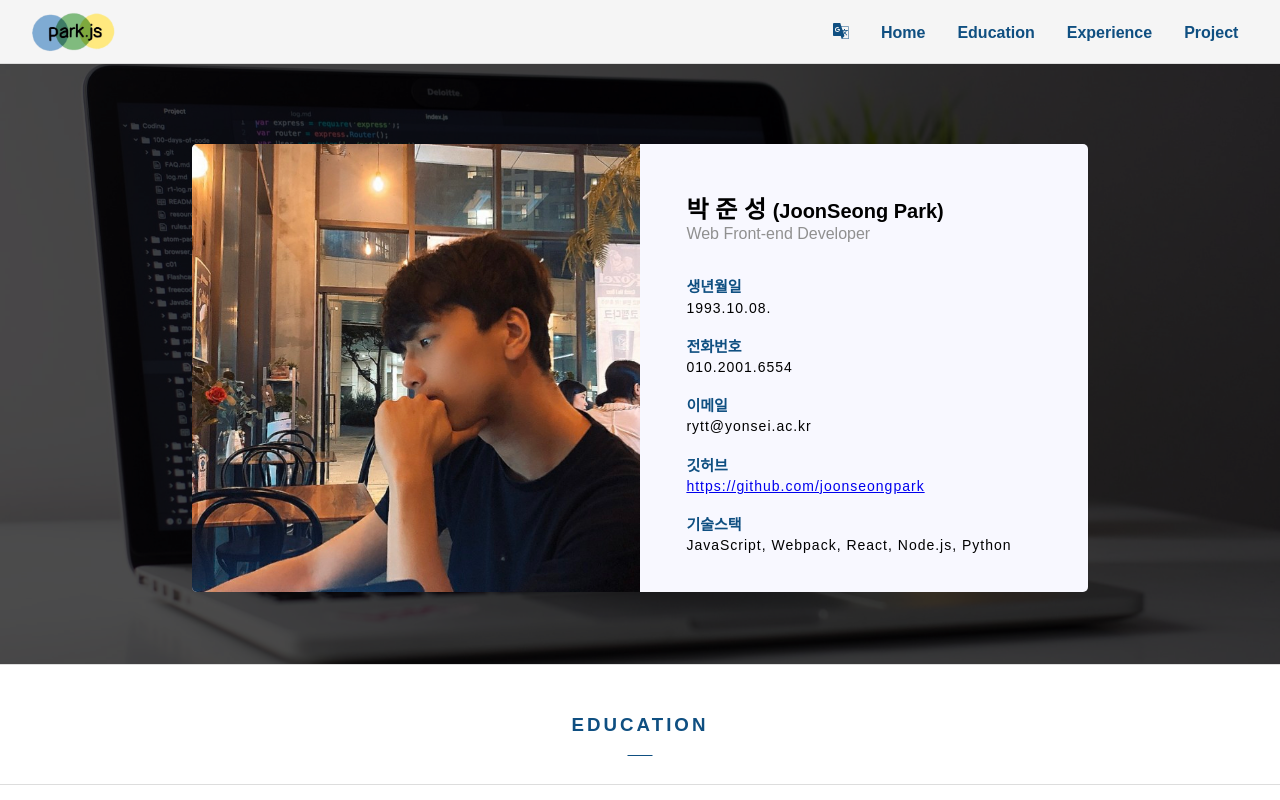
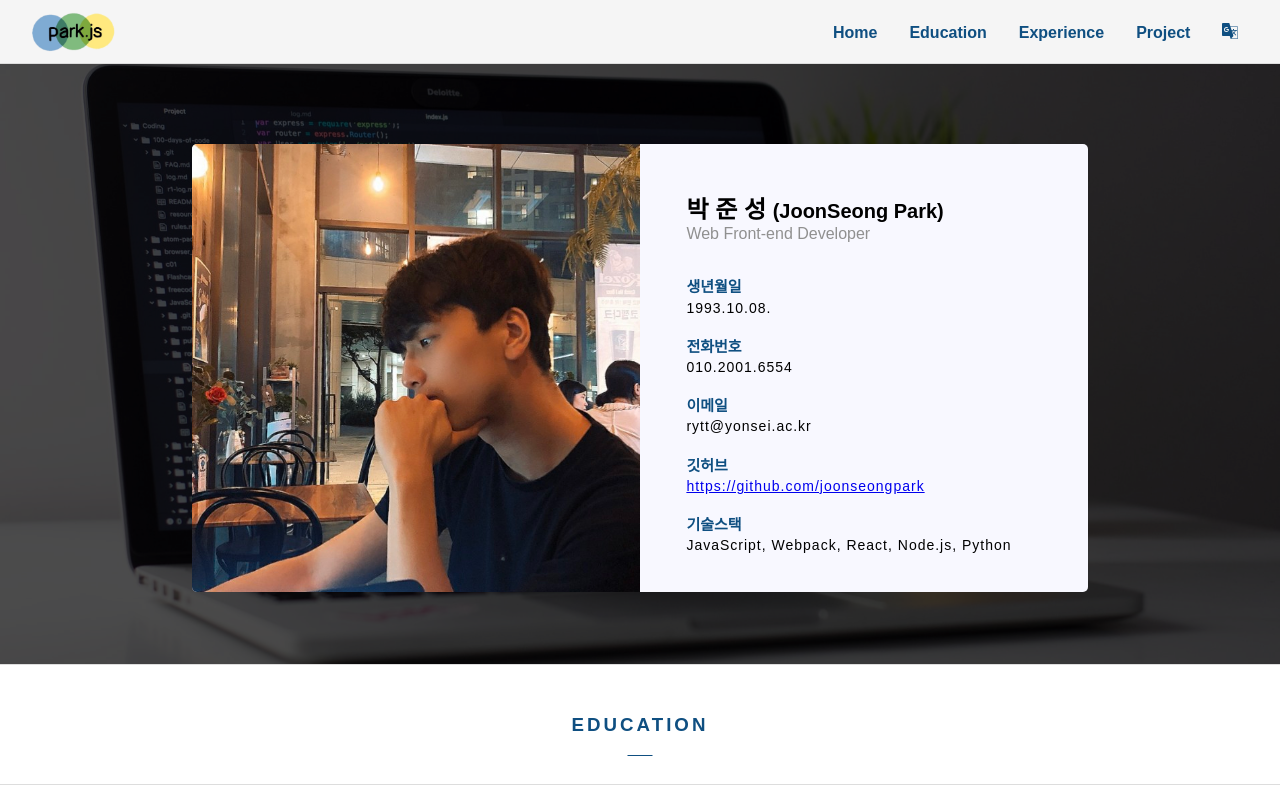
Before and after one commit to JoonSeongPark/portfolio, a React app: page / in a window 1280 px wide. Shown: the top 800 px of the page. Built offline with nearby package versions, Linux system fonts and the light colour scheme.

Commit message:
style: modify icon position

```diff
--- a/src/components/nav/Nav.js
+++ b/src/components/nav/Nav.js
@@ -12,14 +12,14 @@ const Nav = ({ setKorean }) => {
     <StyledNavContainer>
       <img src={logo} height={"100%"} />
       <StyledUl>
-        <StyledLi>
-          <StyledIcon onClick={() => setKorean((prev) => !prev)} />
-        </StyledLi>
         {navList.map((nav, idx) => (
           <StyledLi key={idx}>
             <StyledA href={`#${nav}`}>{nav}</StyledA>
           </StyledLi>
         ))}
+        <StyledLi>
+          <StyledIcon onClick={() => setKorean((prev) => !prev)} />
+        </StyledLi>
       </StyledUl>
     </StyledNavContainer>
   );
```
